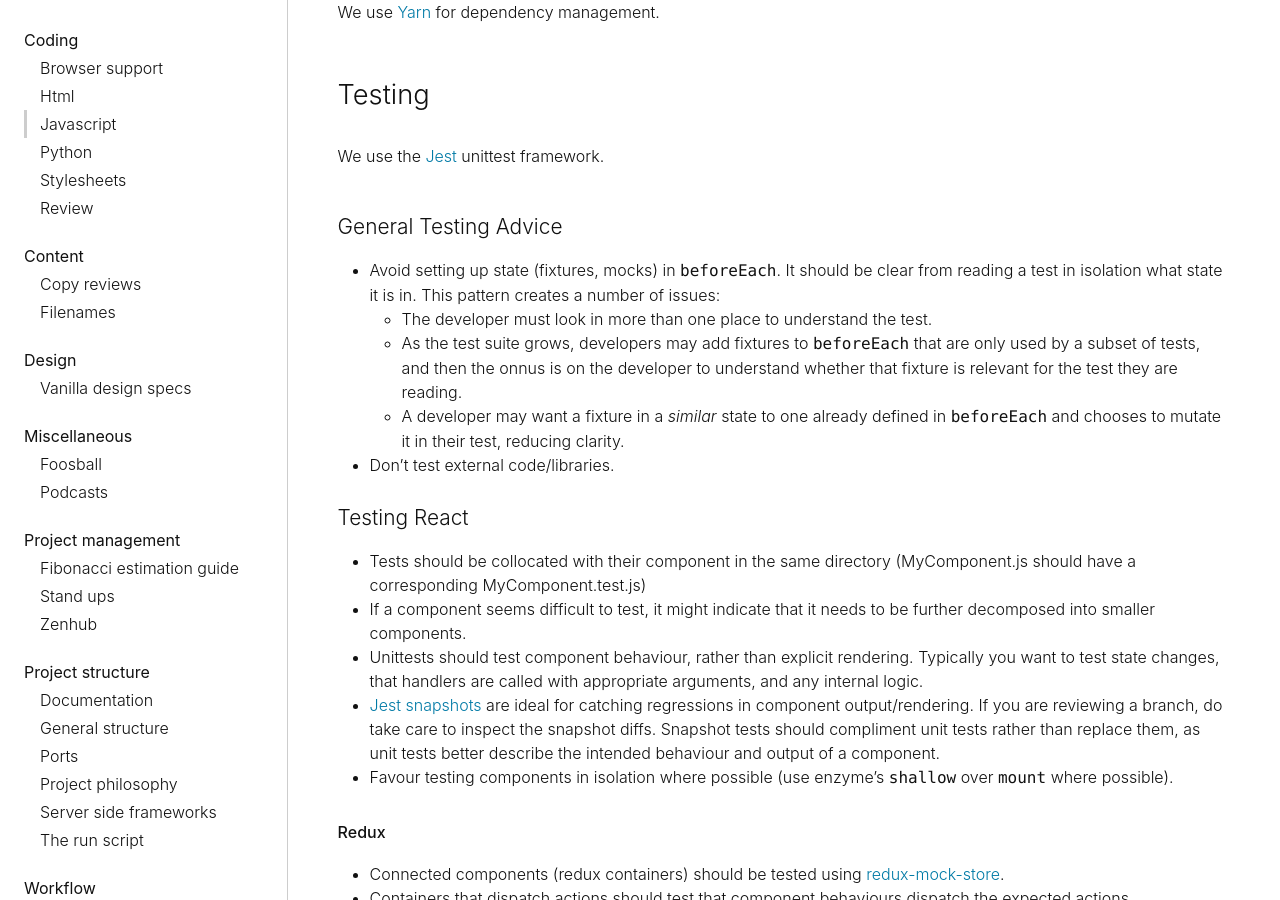
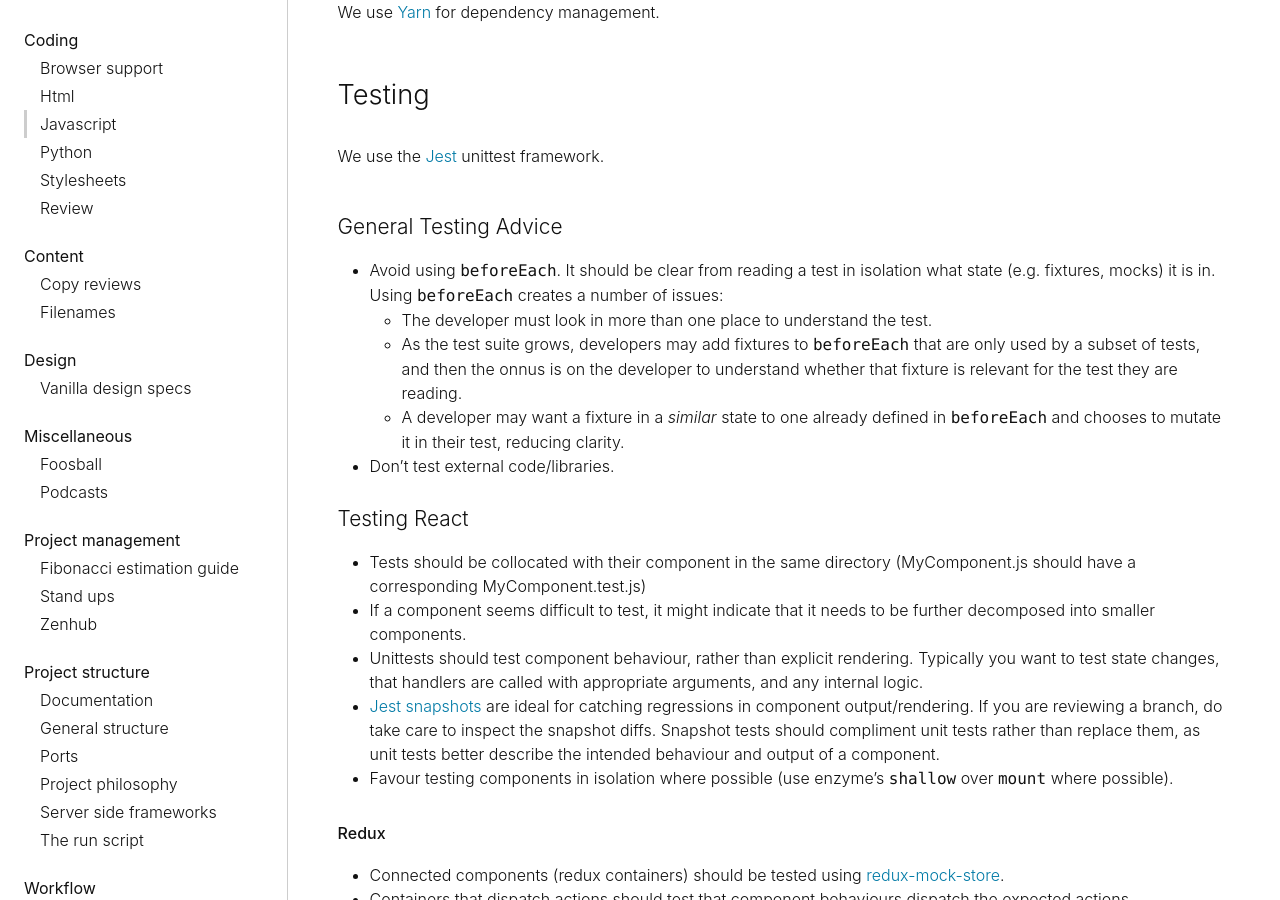
Before and after one commit to canonical-web-and-design/practices, a Jekyll site: the page built from coding/javascript.md, in a window 1280 px wide and 900 px high, scrolled down 1272 px. Built offline with Jekyll 4.4.1, drawn with Linux system fonts in a browser that asks for light colours; some web fonts are replaced.

Commit message:
Made the advice more explicit, don't use beforeEach.

```diff
--- a/coding/javascript.md
+++ b/coding/javascript.md
@@ -38,7 +38,7 @@ We use [Yarn](https://yarnpkg.com/en) for dependency management.
 We use the [Jest](https://jestjs.io) unittest framework.
 
 #### General Testing Advice
-* Avoid setting up state (fixtures, mocks) in `beforeEach`. It should be clear from reading a test in isolation what state it is in. This pattern creates a number of issues:
+* Avoid using `beforeEach`. It should be clear from reading a test in isolation what state (e.g. fixtures, mocks) it is in. Using `beforeEach` creates a number of issues:
   * The developer must look in more than one place to understand the test.
   * As the test suite grows, developers may add fixtures to `beforeEach` that are only used by a subset of tests, and then the onnus is on the developer to understand whether that fixture is relevant for the test they are reading.
   * A developer may want a fixture in a *similar* state to one already defined in `beforeEach` and chooses to mutate it in their test, reducing clarity.
```
